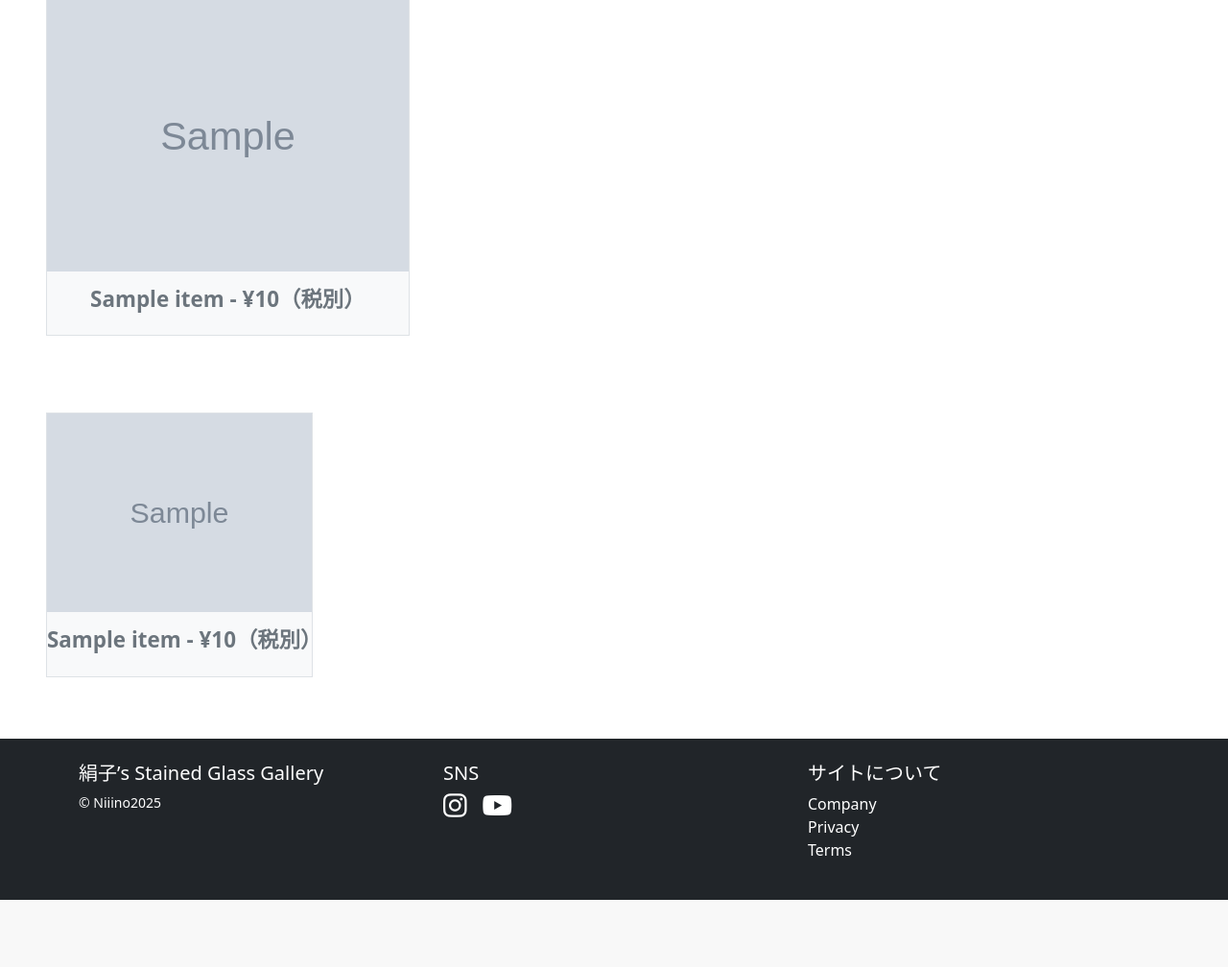
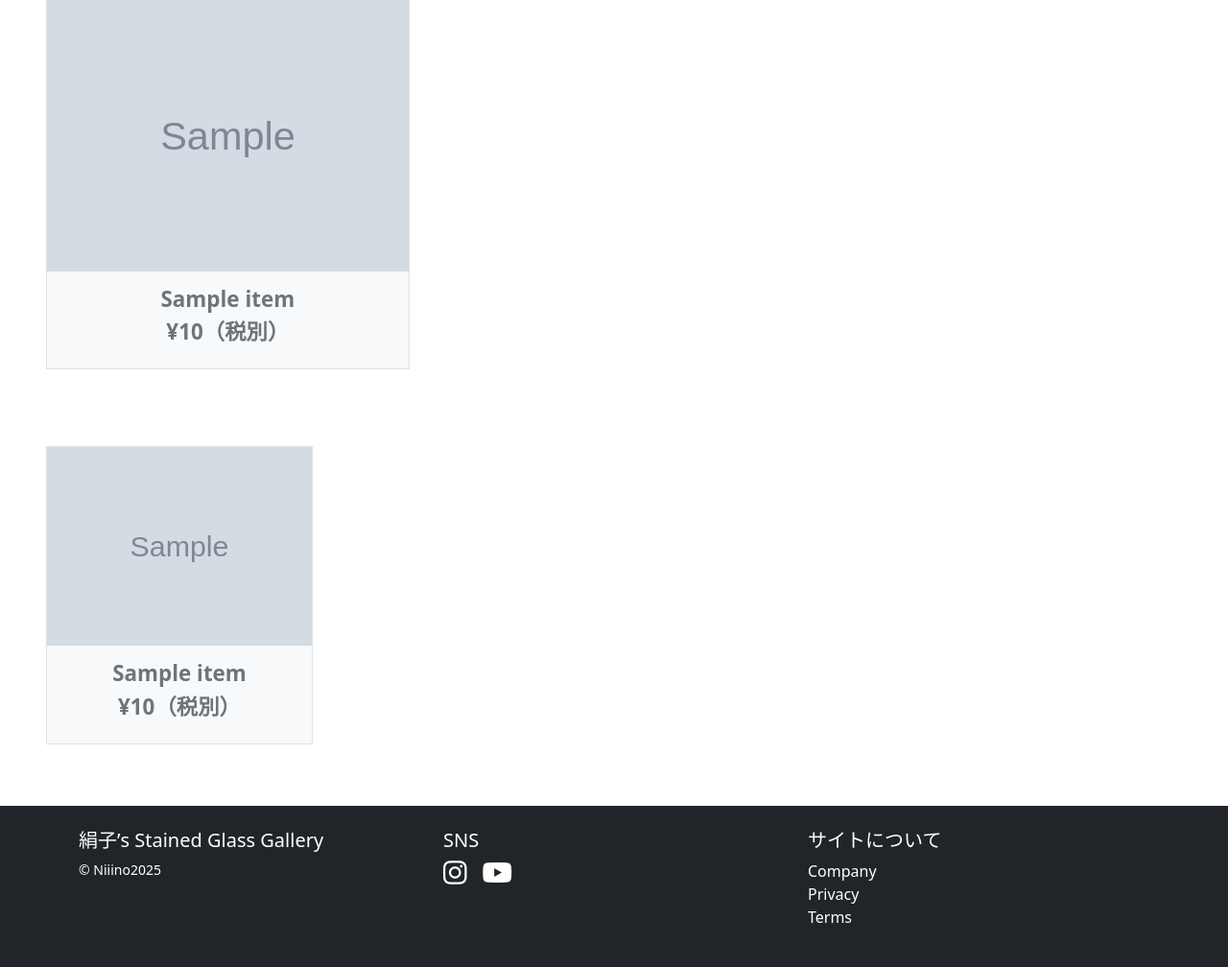
Before and after one commit to kentN1128/Kinuchan, a Django app: page / in a window 1280 px wide. Shown: the part 542-1550 px from the top of the page at 96% size. Before the commit the page ends 1480 px from the top, so only its background shows below. Run offline with Django 5.2, Linux system fonts and the light colour scheme; tables that the repository leaves empty hold one stand-in row (values such as "Sample post"); grey boxes marked "Sample" are stand-in pictures; some libraries are stand-ins or nearby versions.

Commit message:
item box

```diff
--- a/templates/snippets/item_box.html
+++ b/templates/snippets/item_box.html
@@ -10,7 +10,8 @@
     </div>
     <div class="bg-light text-center text-secondary overflow-hidden">
       <div class="my-2 py-2">
-        <h2 class="lead responsive-title">{{object.name}} - ¥{{object.price}}（税別）</h2>
+        <h4 class="lead responsive-title text-center">{{object.name}}</h4>
+        <h4 class="lead responsive-title text-center">¥{{object.price}}（税別）</h4>
       </div>
     </div>
   </div>
```
